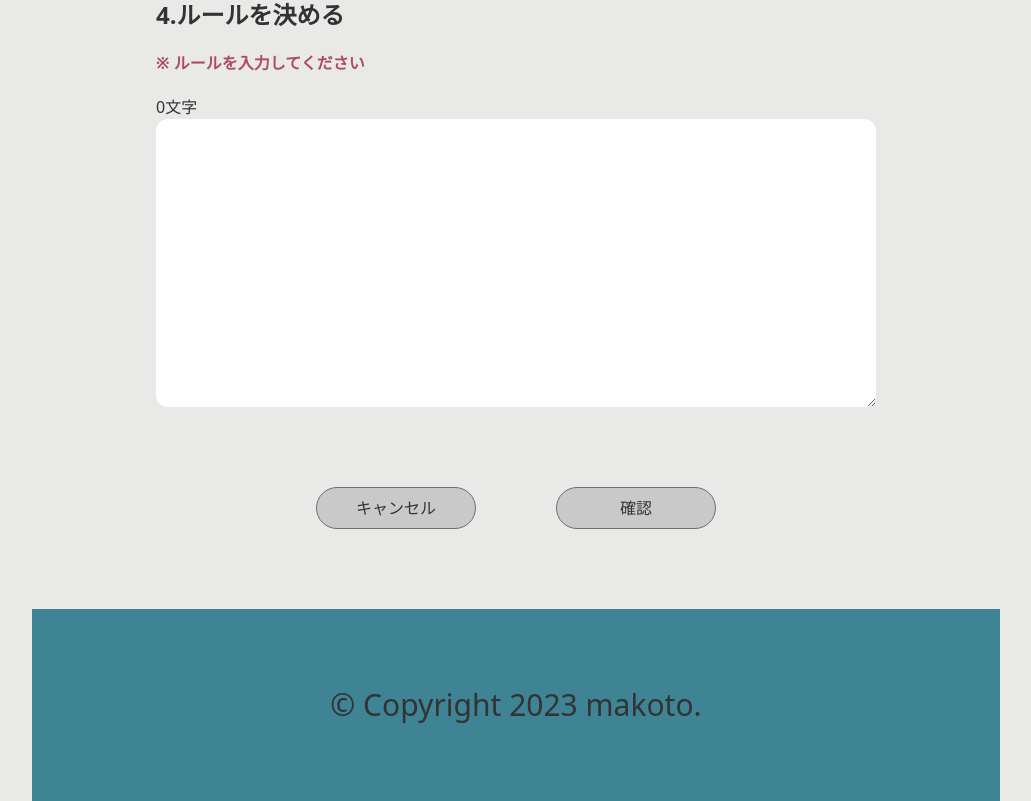
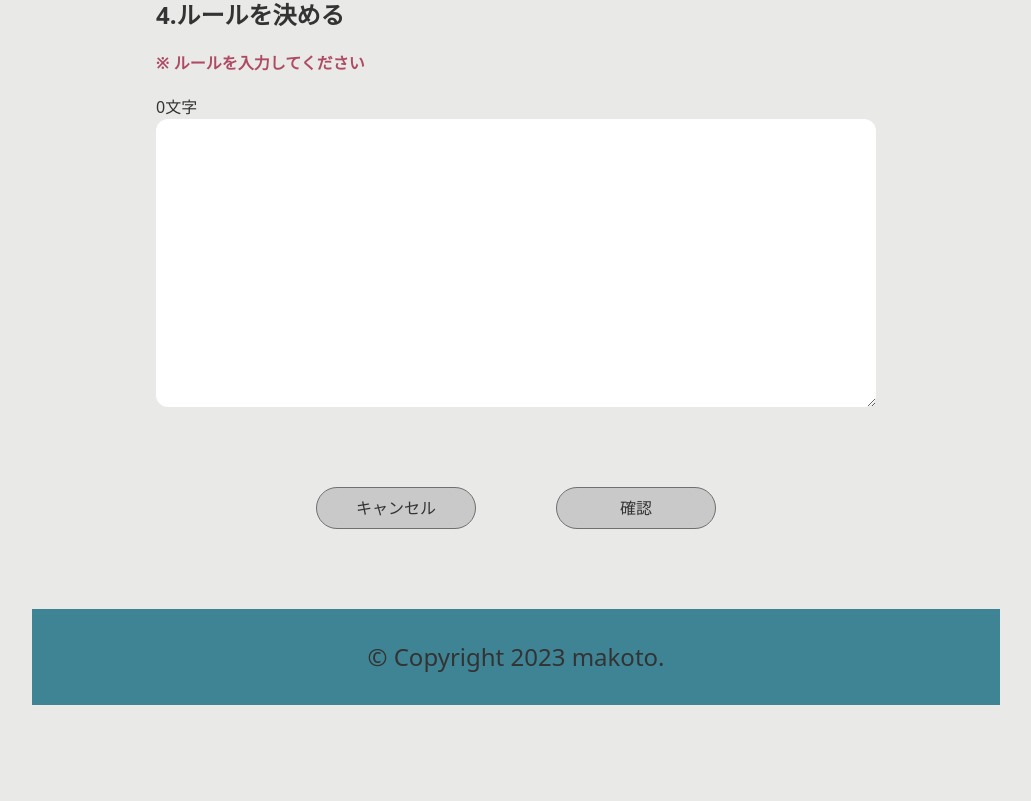
Before and after one commit to makoto00000/SomeDiaries, a Next.js app: page /create in a window 1280 px wide. Shown: the part 1303-2104 px from the top of the page, without its empty margins (124-1155 px from the left). After the commit the page ends 2008 px from the top, so only its background shows below. Built offline with nearby package versions, Linux system fonts and the light colour scheme; no server answers.

Commit message:
footerの文字サイズ調整+ 日記作成時のモーダルに表示されるリンクを修正

```diff
--- a/src/app/components/footer.tsx
+++ b/src/app/components/footer.tsx
@@ -1,5 +1,5 @@
 export default function Footer() {
   return (
-    <footer className="h-48 flex justify-center items-center text-3xl bg-subColor">© Copyright 2023 makoto.</footer>
+    <footer className="h-24 flex justify-center items-center text-2xl bg-subColor">© Copyright 2023 makoto.</footer>
   )
 }
--- a/src/app/create/components/Comfirm.tsx
+++ b/src/app/create/components/Comfirm.tsx
@@ -62,7 +62,7 @@ export default function Comfirm({
 
       </div>
 
-    <Modal open={isOpen} modalText1="新しい日記が作成されました。" modalText2="早速最初の日記を書きましょう。" modalImage={diarySource} link={`{/read/${thisDiaryId}`} />
+    <Modal open={isOpen} modalText1="新しい日記が作成されました。" modalText2="早速最初の日記を書きましょう。" modalImage={diarySource} link={`/read/${thisDiaryId}`} />
 
   </div>
 
```
